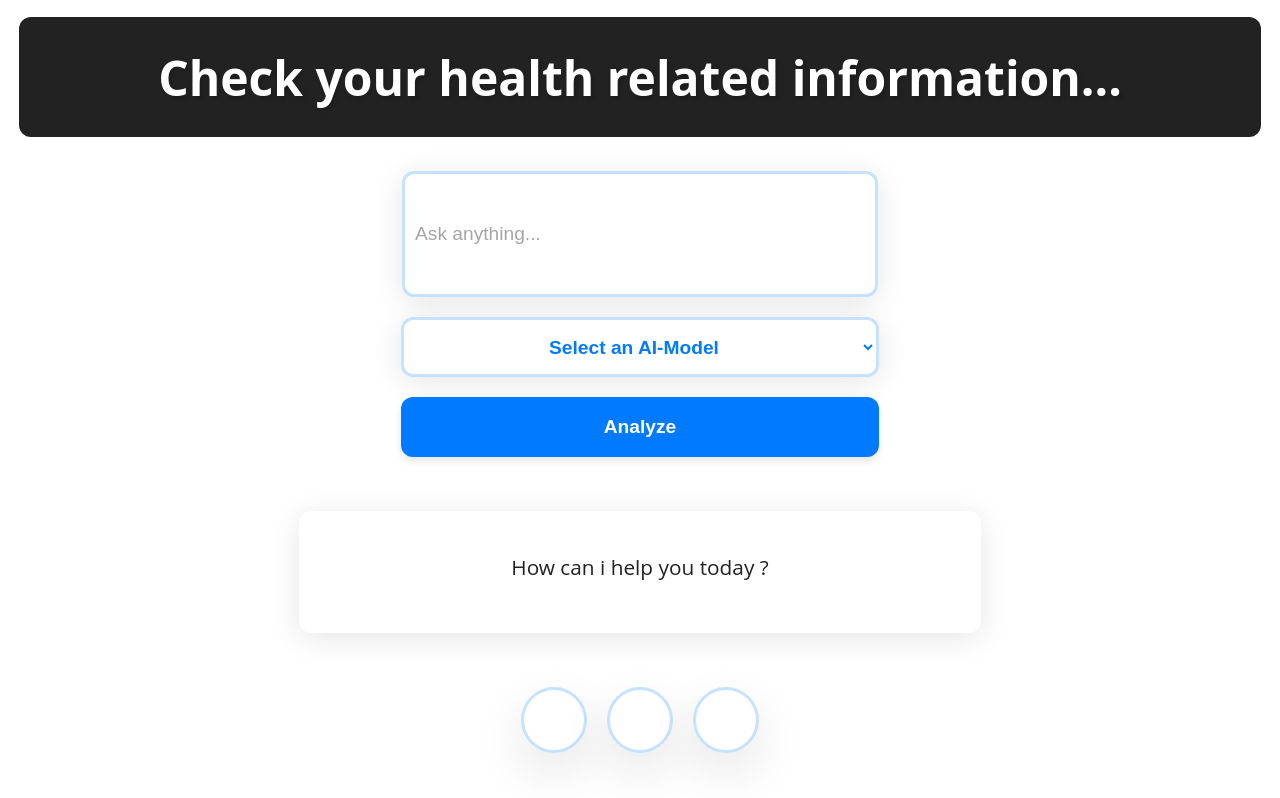
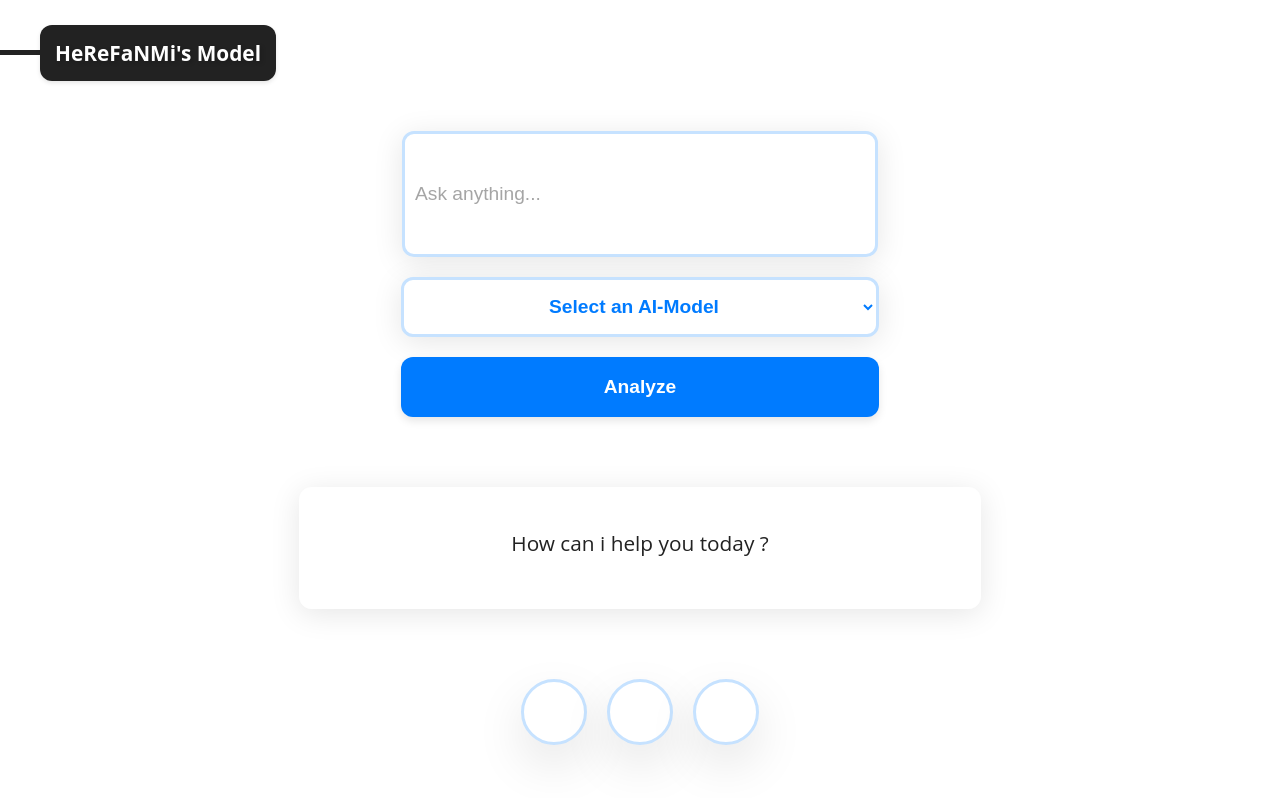
Before and after one commit to abdelaliichou/Ai-text-validator, a React (Create React App) app: page / in a window 1280 px wide. Built offline with nearby package versions, Linux system fonts and the light colour scheme.

Commit message:
Design fixed and improved

```diff
--- a/src/App.css
+++ b/src/App.css
@@ -13,17 +13,50 @@
   display: flex;
   flex-direction: column;
   justify-content: center;
+  align-self: flex-start;
   background-color: #222222;
   border-radius: 12px;
-  width: 97vw;
-  height: 15vh;
+  padding-left: 15px;
+  padding-right: 15px;
+  box-shadow: 0 2px 4px rgba(0, 0, 0, 0.1);
+  opacity: 0; /* Set initial opacity to 0 for fade-in animation */
+  animation: fadeIn 0.5s forwards; /* Apply fade-in animation */
+}
+
+.header:hover {
+  transform: scale(1.09); /* Scale up slightly on hover */
+  transition: transform 0.3s ease; /* Add smooth transition */
 }
 
 .page-heading {
-  font-size: 3rem;
+  font-size: 1.3rem;
   font-weight: bold;
-  text-align: center;
+  text-align: left;
   color: #ffffff;
+  text-shadow: 2px 2px 4px rgba(0, 0, 0, 0.2);
+}
+
+/* Animation keyframes for fade-in effect */
+@keyframes fadeIn {
+  from {
+    opacity: 0; /* Start with opacity 0 */
+  }
+  to {
+    opacity: 1; /* End with opacity 1 */
+  }
+}
+
+.header2{
+  display: flex;
+  flex-direction: row ;
+  align-items: center;
+  align-self: flex-start;
+}
+
+.hookToHeader{
+  background-color: #222222;
+  width: 40px;
+  height: 5px;
   text-shadow: 2px 2px 4px rgba(0, 0, 0, 0.2);
 }
 
--- a/src/App.js
+++ b/src/App.js
@@ -66,9 +66,13 @@ function App() {
 
   return (
     <div className="page-container">
-      <div className="header">
-      <h1 className="page-heading">Check your health related information...</h1>
+      <div className="header2">
+        <div className="hookToHeader"/>
+        <div className="header">
+          <h1 className="page-heading">HeReFaNMi's Model</h1>
+        </div>
       </div>
+
       {/*  this is the input section where we in write our information  */}
       <div className="input-section">
         <input
```
